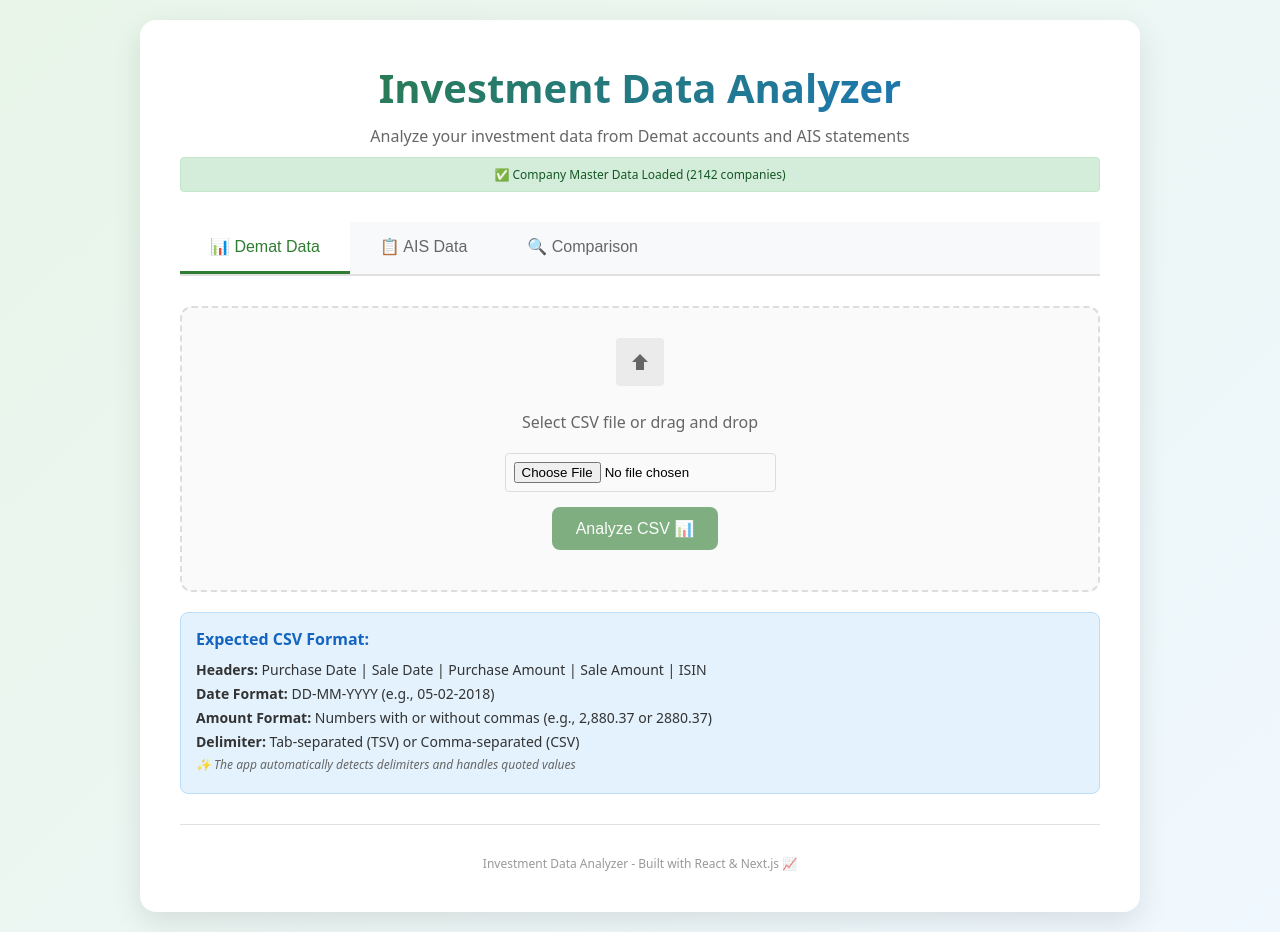
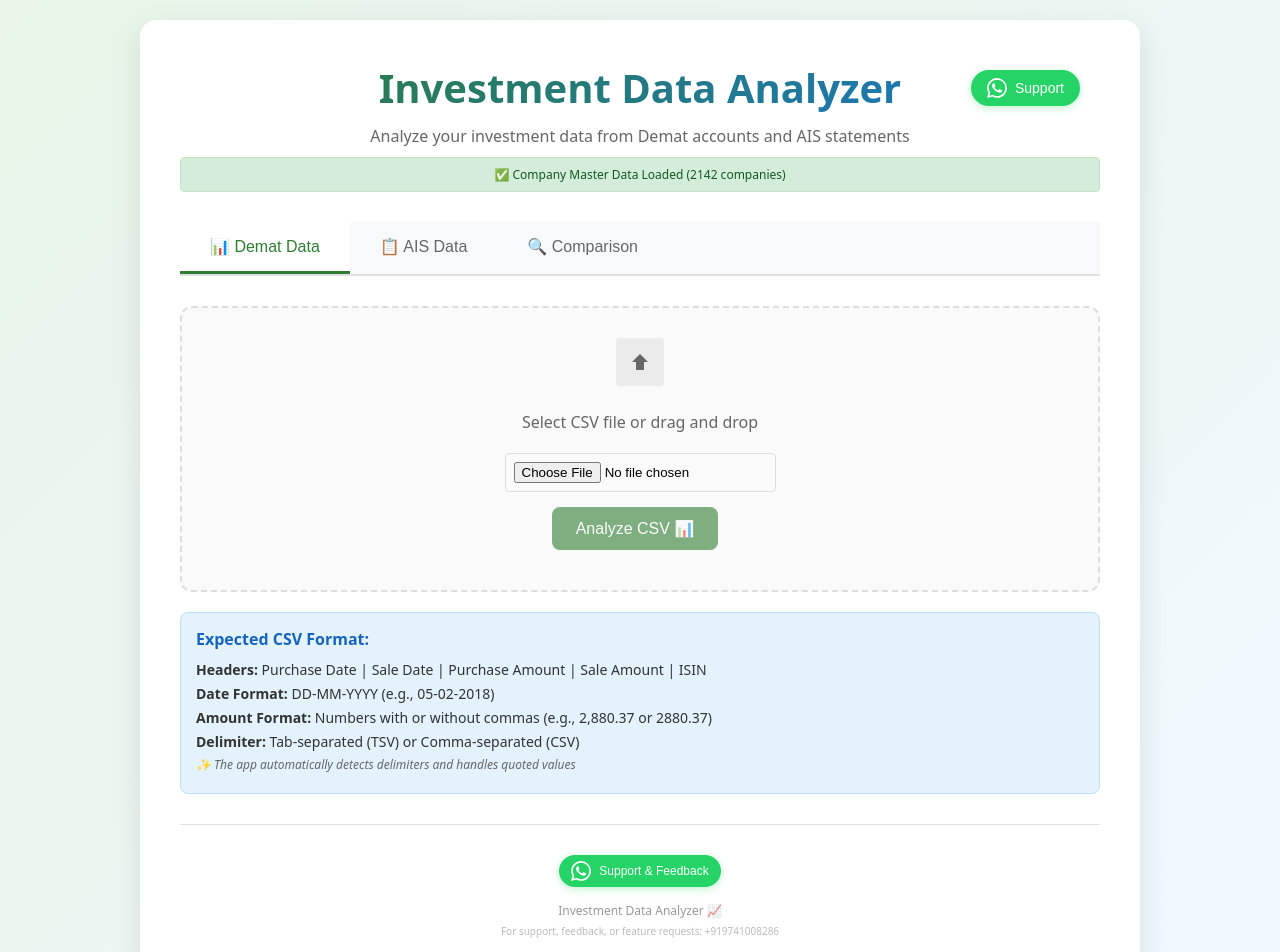
Before and after one commit to vminda1278/ais, a Next.js app: page / in a window 1280 px wide. Shown: the top 952 px of the page. Built offline with nearby package versions, Linux system fonts and the light colour scheme.

Commit message:
Update metadata and enhance UI with WhatsApp support button for Investment Data Analyzer

```diff
--- a/app/layout.jsx
+++ b/app/layout.jsx
@@ -1,8 +1,8 @@
 import './globals.css'
 
 export const metadata = {
-  title: 'Hello World React App',
-  description: 'A simple React web application',
+  title: 'Investment Data Analyzer',
+  description: 'Analyze your investment data from Demat accounts and AIS statements',
 }
 
 export default function RootLayout({ children }) {
--- a/app/page.jsx
+++ b/app/page.jsx
@@ -1032,37 +1032,53 @@
         .replace(/[₹$€£¥"']/g, '') // Remove currency symbols and quotes
         .replace(/^\s+|\s+$/g, '') // Trim whitespace
 
-      console.log(`💰 Cleaning amount "${amount}" -> "${cleaned}"`)
+      console.log(`💰 [AMOUNT] Cleaning amount "${amount}" -> "${cleaned}"`)
 
       // Handle different number formats
       if (cleaned.includes(',') && cleaned.includes('.')) {
         // Format: 1,234.56 (comma as thousand separator, dot as decimal)
+        // Remove all commas, keep the dot
         cleaned = cleaned.replace(/,/g, '')
+        console.log(`💰 [AMOUNT] Format 1,234.56 detected, removed commas: "${cleaned}"`)
       } else if (cleaned.includes(',') && !cleaned.includes('.')) {
         // Could be: 1,234 (thousand separator) or 1,56 (decimal separator)
-        // Check if it's likely a decimal (less than 3 digits after comma)
+        // For Indian format like 3,89,992 - multiple commas indicate thousands separators
+        const commaCount = (cleaned.match(/,/g) || []).length
+
+        if (commaCount > 1) {
+          // Multiple commas = thousands separators (Indian format: 3,89,992)
+          cleaned = cleaned.replace(/,/g, '')
+          console.log(`💰 [AMOUNT] Indian format detected (${commaCount} commas), removed all: "${cleaned}"`)
+        } else {
+          // Single comma - check if it's likely a decimal separator
           const afterComma = cleaned.split(',')[1]
           if (afterComma && afterComma.length <= 2) {
             // Likely decimal separator: 1,56 -> 1.56
             cleaned = cleaned.replace(',', '.')
+            console.log(`💰 [AMOUNT] Decimal comma detected: "${cleaned}"`)
           } else {
             // Likely thousand separator: 1,234 -> 1234
             cleaned = cleaned.replace(/,/g, '')
+            console.log(`💰 [AMOUNT] Thousand separator detected: "${cleaned}"`)
+          }
         }
       }
 
       const parsed = parseFloat(cleaned)
-      console.log(`💰 Final parsed amount: ${parsed}`)
+      console.log(`💰 [AMOUNT] Final parsed amount: ${parsed}`)
       return isNaN(parsed) ? 0 : parsed
     }
 
     const purchase = cleanAmount(purchaseAmount)
     const sale = cleanAmount(saleAmount)
 
-    console.log(`💰 Purchase: "${purchaseAmount}" -> ${purchase}`)
-    console.log(`💰 Sale: "${saleAmount}" -> ${sale}`)
-
-    return (sale - purchase).toFixed(2)
+    console.log(`💰 [GAIN] Purchase: "${purchaseAmount}" -> ${purchase}`)
+    console.log(`💰 [GAIN] Sale: "${saleAmount}" -> ${sale}`)
+
+    const gainAmount = sale - purchase
+    console.log(`💰 [GAIN] Calculated gain: ${gainAmount}`)
+
+    return gainAmount.toFixed(2)
   }
 
   // Proper CSV parser that handles quoted fields and commas within values
@@ -1191,6 +1207,18 @@
         console.error(`❌ Error:`, error.message)
         return { error: error.message }
       }
+    }
+
+    // Debug function for testing gain amount calculation
+    window.testGainCalculation = (purchaseAmount, saleAmount) => {
+      console.log(`🧪 [TEST] Testing gain calculation:`)
+      console.log(`🧪 [TEST] Purchase Amount: "${purchaseAmount}"`)
+      console.log(`🧪 [TEST] Sale Amount: "${saleAmount}"`)
+
+      const result = calculateGainAmount(purchaseAmount, saleAmount)
+      console.log(`🧪 [TEST] Calculated Gain: ₹${result}`)
+
+      return result
     }
   }
 
@@ -2403,7 +2431,44 @@
 
   const headerStyle = {
     textAlign: "center",
-    marginBottom: "30px"
+    marginBottom: "30px",
+    position: "relative"
+  }
+
+  const whatsappButtonStyle = {
+    display: "inline-flex",
+    alignItems: "center",
+    gap: "8px",
+    backgroundColor: "#25D366",
+    color: "white",
+    padding: "8px 16px",
+    borderRadius: "25px",
+    textDecoration: "none",
+    fontSize: "14px",
+    fontWeight: "500",
+    transition: "all 0.3s ease",
+    border: "none",
+    cursor: "pointer",
+    boxShadow: "0 2px 8px rgba(37, 211, 102, 0.3)"
+  }
+
+  const whatsappIconStyle = {
+    width: "20px",
+    height: "20px",
+    fill: "currentColor"
+  }
+
+  const WhatsAppIcon = () => (
+    <svg style={whatsappIconStyle} viewBox="0 0 24 24">
+      <path d="M17.472 14.382c-.297-.149-1.758-.867-2.03-.967-.273-.099-.471-.148-.67.15-.197.297-.767.966-.94 1.164-.173.199-.347.223-.644.075-.297-.15-1.255-.463-2.39-1.475-.883-.788-1.48-1.761-1.653-2.059-.173-.297-.018-.458.13-.606.134-.133.298-.347.446-.52.149-.174.198-.298.298-.497.099-.198.05-.371-.025-.52-.075-.149-.669-1.612-.916-2.207-.242-.579-.487-.5-.669-.51-.173-.008-.371-.01-.57-.01-.198 0-.52.074-.792.372-.272.297-1.04 1.016-1.04 2.479 0 1.462 1.065 2.875 1.213 3.074.149.198 2.096 3.2 5.077 4.487.709.306 1.262.489 1.694.625.712.227 1.36.195 1.871.118.571-.085 1.758-.719 2.006-1.413.248-.694.248-1.289.173-1.413-.074-.124-.272-.198-.57-.347m-5.421 7.403h-.004a9.87 9.87 0 01-5.031-1.378l-.361-.214-3.741.982.998-3.648-.235-.374a9.86 9.86 0 01-1.51-5.26c.001-5.45 4.436-9.884 9.888-9.884 2.64 0 5.122 1.03 6.988 2.898a9.825 9.825 0 012.893 6.994c-.003 5.45-4.437 9.884-9.885 9.884m8.413-18.297A11.815 11.815 0 0012.05 0C5.495 0 .16 5.335.157 11.892c0 2.096.547 4.142 1.588 5.945L.057 24l6.305-1.654a11.882 11.882 0 005.683 1.448h.005c6.554 0 11.89-5.335 11.893-11.893A11.821 11.821 0 0020.465 3.488"/>
+    </svg>
+  )
+
+  const handleWhatsAppClick = () => {
+    const phoneNumber = "+919741008286"
+    const message = "Hi! I need support/feedback/feature request for Investment Data Analyzer."
+    const whatsappUrl = `https://wa.me/${phoneNumber}?text=${encodeURIComponent(message)}`
+    window.open(whatsappUrl, '_blank')
   }
 
   const titleStyle = {
@@ -2463,6 +2528,27 @@
       <div style={containerStyle}>
         {/* Header */}
         <div style={headerStyle}>
+          <div style={{ position: "absolute", top: "10px", right: "20px" }}>
+            <button
+              onClick={handleWhatsAppClick}
+              style={whatsappButtonStyle}
+              onMouseEnter={(e) => {
+                e.target.style.backgroundColor = "#128C7E"
+                e.target.style.transform = "translateY(-2px)"
+                e.target.style.boxShadow = "0 4px 12px rgba(37, 211, 102, 0.4)"
+              }}
+              onMouseLeave={(e) => {
+                e.target.style.backgroundColor = "#25D366"
+                e.target.style.transform = "translateY(0)"
+                e.target.style.boxShadow = "0 2px 8px rgba(37, 211, 102, 0.3)"
+              }}
+              title="Contact us on WhatsApp for support, feedback, or feature requests"
+            >
+              <WhatsAppIcon />
+              Support
+            </button>
+          </div>
+
           <h1 style={titleStyle}>
             Investment Data Analyzer
           </h1>
@@ -2521,13 +2607,44 @@
           borderTop: "1px solid #e0e0e0",
           marginTop: "30px"
         }}>
+          <div style={{ marginBottom: "15px" }}>
+            <button
+              onClick={handleWhatsAppClick}
+              style={{
+                ...whatsappButtonStyle,
+                fontSize: "12px",
+                padding: "6px 12px"
+              }}
+              onMouseEnter={(e) => {
+                e.target.style.backgroundColor = "#128C7E"
+                e.target.style.transform = "translateY(-1px)"
+                e.target.style.boxShadow = "0 3px 10px rgba(37, 211, 102, 0.4)"
+              }}
+              onMouseLeave={(e) => {
+                e.target.style.backgroundColor = "#25D366"
+                e.target.style.transform = "translateY(0)"
+                e.target.style.boxShadow = "0 2px 8px rgba(37, 211, 102, 0.3)"
+              }}
+              title="Contact us on WhatsApp for support, feedback, or feature requests"
+            >
+              <WhatsAppIcon />
+              Support & Feedback
+            </button>
+          </div>
           <p style={{
             fontSize: "12px",
             color: "#999",
             margin: "0"
           }}>
-            Investment Data Analyzer - Built with React & Next.js 📈
+            Investment Data Analyzer 📈
           </p>
+          <p style={{
+            fontSize: "10px",
+            color: "#bbb",
+            margin: "5px 0 0 0"
+          }}>
+            For support, feedback, or feature requests: +919741008286
+          </p>
         </div>
       </div>
     </div>
```
Lines whose indentation alone changed are shown as unchanged.
